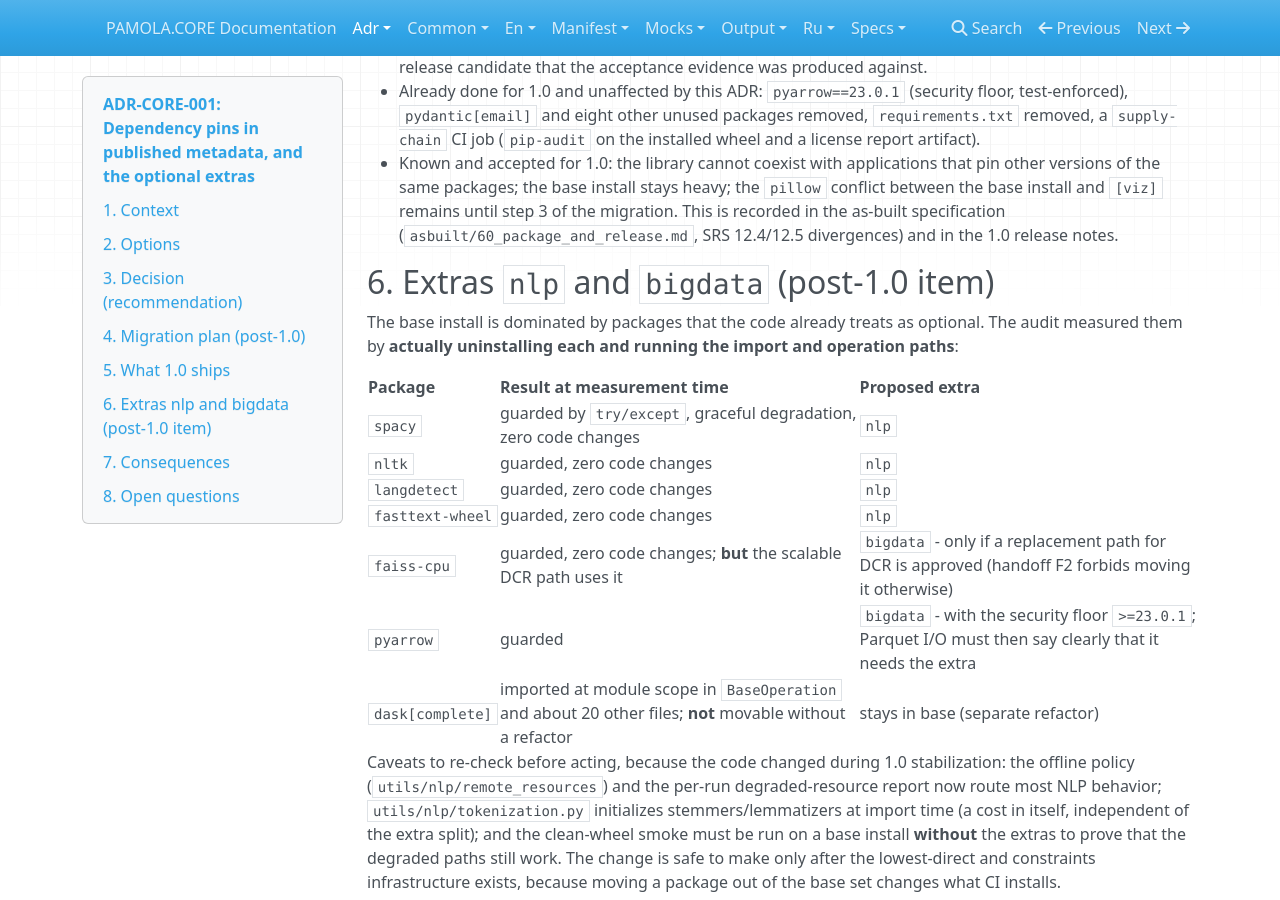
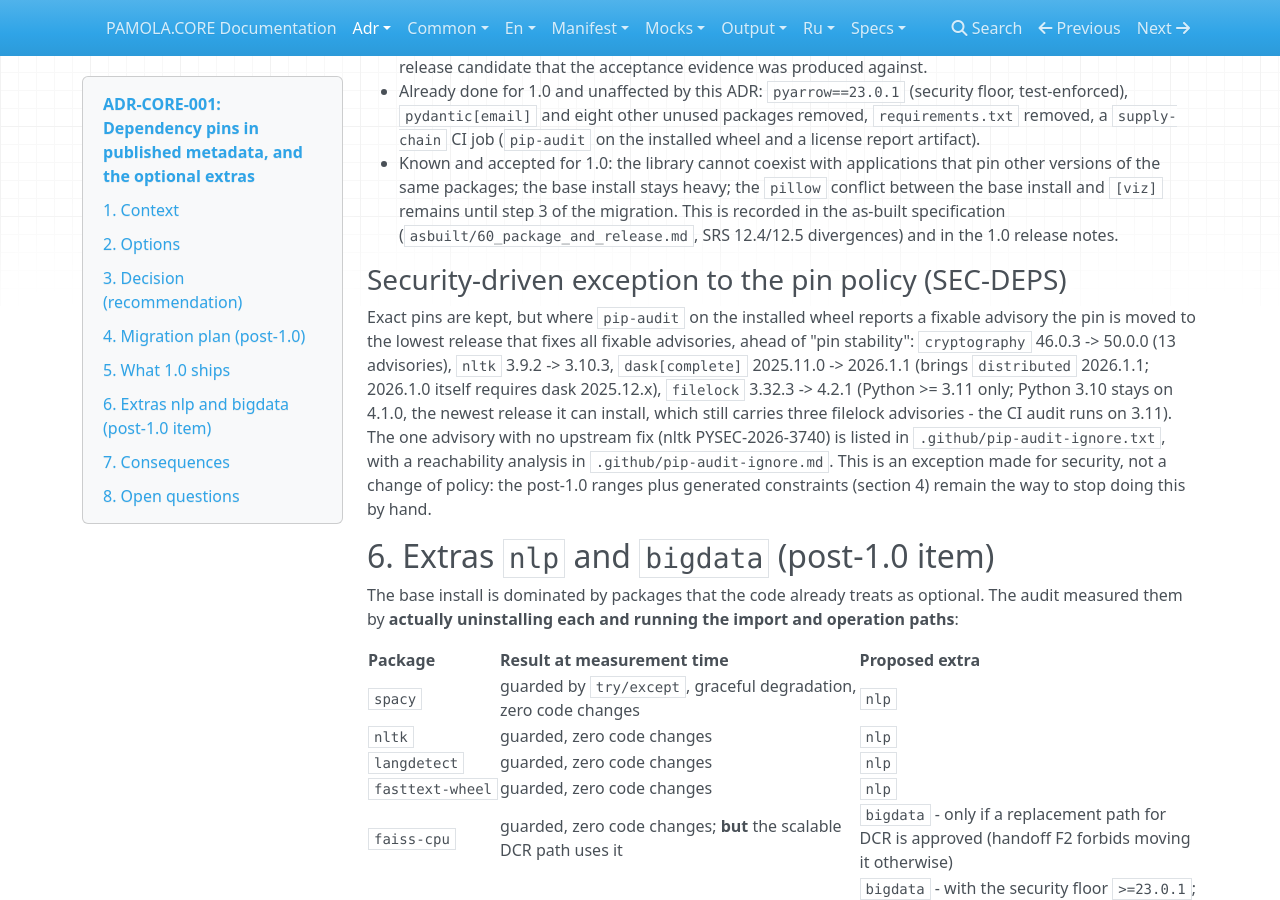
Before and after one commit to DGT-Network/PAMOLA, an MkDocs documentation site: the page built from docs/adr/ADR-CORE-001-dependency-pins.md, in a window 1280 px wide and 900 px high, scrolled down 2656 px. Built offline with MkDocs 1.6.1, drawn with Linux system fonts in a browser that asks for light colours; nearby versions of some CDN libraries.

Commit message:
SEC-DEPS: security bumps (cryptography, nltk, dask, filelock), pip-audit ignore list with reachability analysis
Move four pins to the lowest releases that fix every fixable advisory found by
pip-audit on the installed wheel; explicit, security-driven exception to exact-pin
stability (ADR-CORE-001, CHANGELOG Security). Six nltk advisories have no upstream
fix: listed in .github/pip-audit-ignore.txt, analysed in .github/pip-audit-ignore.md.
The supply-chain job checks out the repo, upgrades pip/setuptools in the audit venv
and passes the ignore list to pip-audit.

Co-Authored-By: Claude Sonnet 5.5 <noreply@anthropic.com>

```diff
--- a/docs/adr/ADR-CORE-001-dependency-pins.md
+++ b/docs/adr/ADR-CORE-001-dependency-pins.md
@@ -124,6 +124,18 @@ Each step is reversible by reverting its PR and does not change the public API.
   `[viz]` remains until step 3 of the migration. This is recorded in the as-built specification
   (`asbuilt/60_package_and_release.md`, SRS 12.4/12.5 divergences) and in the 1.0 release notes.
 
+### Security-driven exception to the pin policy (SEC-DEPS)
+
+Exact pins are kept, but where `pip-audit` on the installed wheel reports a fixable advisory the pin is
+moved to the lowest release that fixes all fixable advisories, ahead of "pin stability":
+`cryptography` 46.0.3 -> 50.0.0 (13 advisories), `nltk` 3.9.2 -> 3.10.3, `dask[complete]` 2025.11.0 ->
+2026.1.1 (brings `distributed` 2026.1.1; 2026.1.0 itself requires dask 2025.12.x), `filelock` 3.32.3 ->
+4.2.1 (Python >= 3.11 only; Python 3.10 stays on 4.1.0, the newest release it can install, which still
+carries three filelock advisories - the CI audit runs on 3.11). The one advisory with no upstream fix
+(nltk PYSEC-2026-3740) is listed in `.github/pip-audit-ignore.txt`, with a reachability analysis in
+`.github/pip-audit-ignore.md`. This is an exception made for security, not a change of policy: the
+post-1.0 ranges plus generated constraints (section 4) remain the way to stop doing this by hand.
+
 ## 6. Extras `nlp` and `bigdata` (post-1.0 item)
 
 The base install is dominated by packages that the code already treats as optional. The audit measured
```
Also changed, not shown: CHANGELOG.md (+2 -0 lines), pyproject.toml (+5 -4 lines), .github/pip-audit-ignore.md (added), 2 other files.
